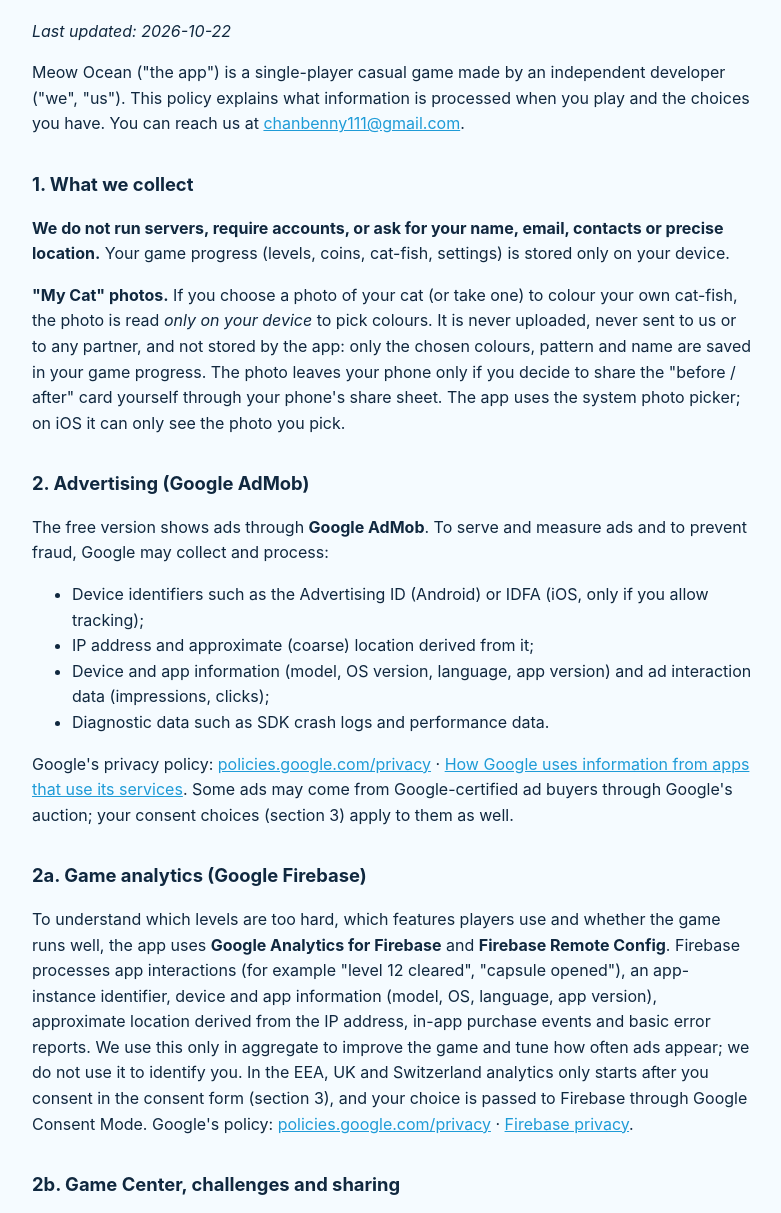
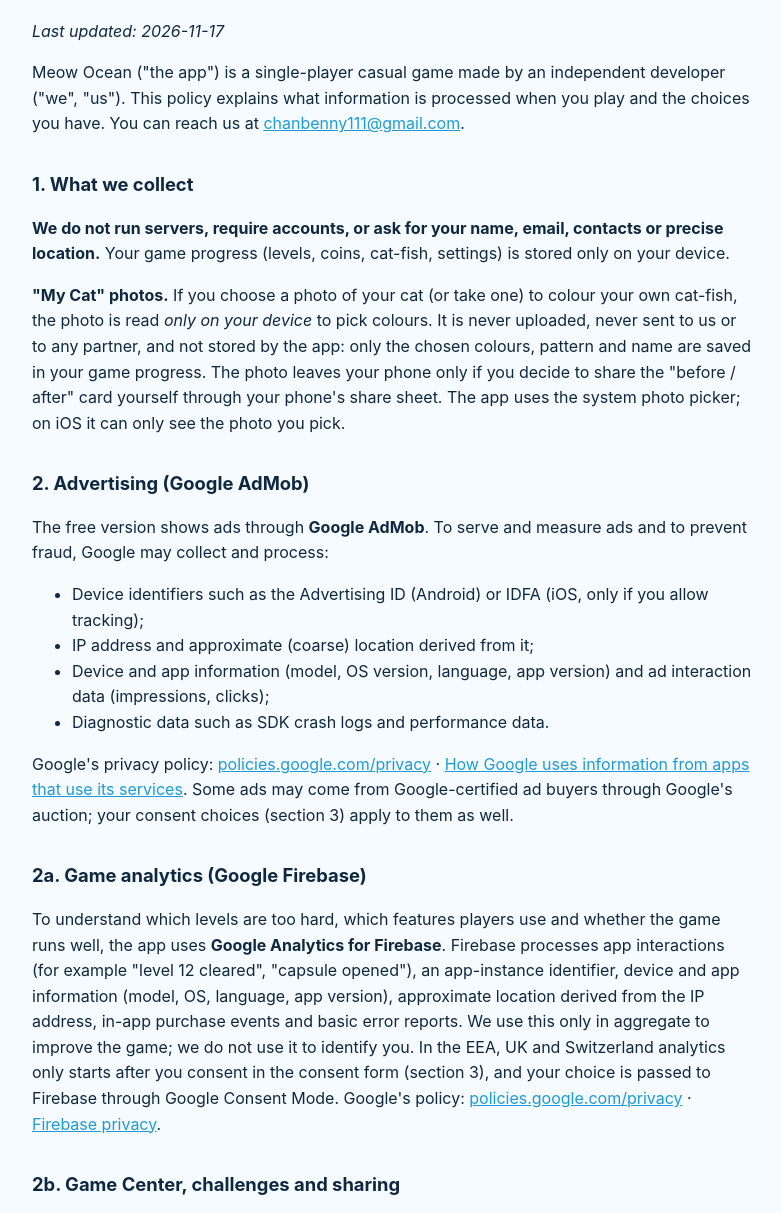
Before and after one commit to chanbenny111/chanbenny111.github.io, a plain HTML site: page meowocean/privacy.html in a window 1280 px wide. Shown: the part 78-1291 px from the top of the page, without its empty margins (248-1029 px from the left). Drawn offline with Linux system fonts and the light colour scheme.

Commit message:
Meow Ocean privacy policy: Firebase Analytics only (Remote Config removed)

```diff
--- a/meowocean/privacy.html
+++ b/meowocean/privacy.html
@@ -19,7 +19,7 @@
 <body>
 <main>
 <h1>Meow Ocean Privacy Policy</h1>
-<p><em>Last updated: 2026-10-22</em></p>
+<p><em>Last updated: 2026-11-17</em></p>
 
 <p>Meow Ocean ("the app") is a single-player casual game made by an independent developer
 ("we", "us"). This policy explains what information is processed when you play and the choices you have.
@@ -49,10 +49,10 @@ Some ads may come from Google-certified ad buyers through Google's auction; your
 
 <h2>2a. Game analytics (Google Firebase)</h2>
 <p>To understand which levels are too hard, which features players use and whether the game runs well, the app
-uses <strong>Google Analytics for Firebase</strong> and <strong>Firebase Remote Config</strong>. Firebase processes
+uses <strong>Google Analytics for Firebase</strong>. Firebase processes
 app interactions (for example "level 12 cleared", "capsule opened"), an app-instance identifier, device and app
 information (model, OS, language, app version), approximate location derived from the IP address, in-app purchase
-events and basic error reports. We use this only in aggregate to improve the game and tune how often ads appear;
+events and basic error reports. We use this only in aggregate to improve the game;
 we do not use it to identify you. In the EEA, UK and Switzerland analytics only starts after you consent in the
 consent form (section 3), and your choice is passed to Firebase through Google Consent Mode.
 Google's policy: <a href="https://policies.google.com/privacy">policies.google.com/privacy</a> ·
```
